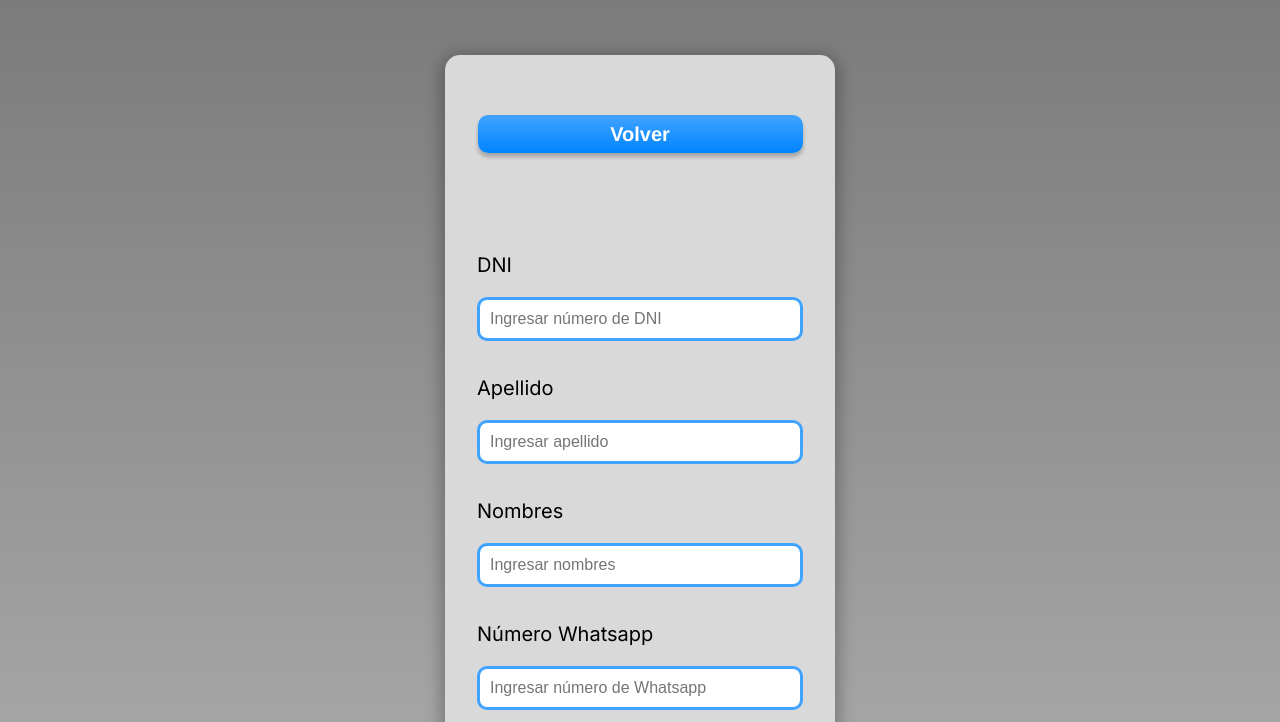
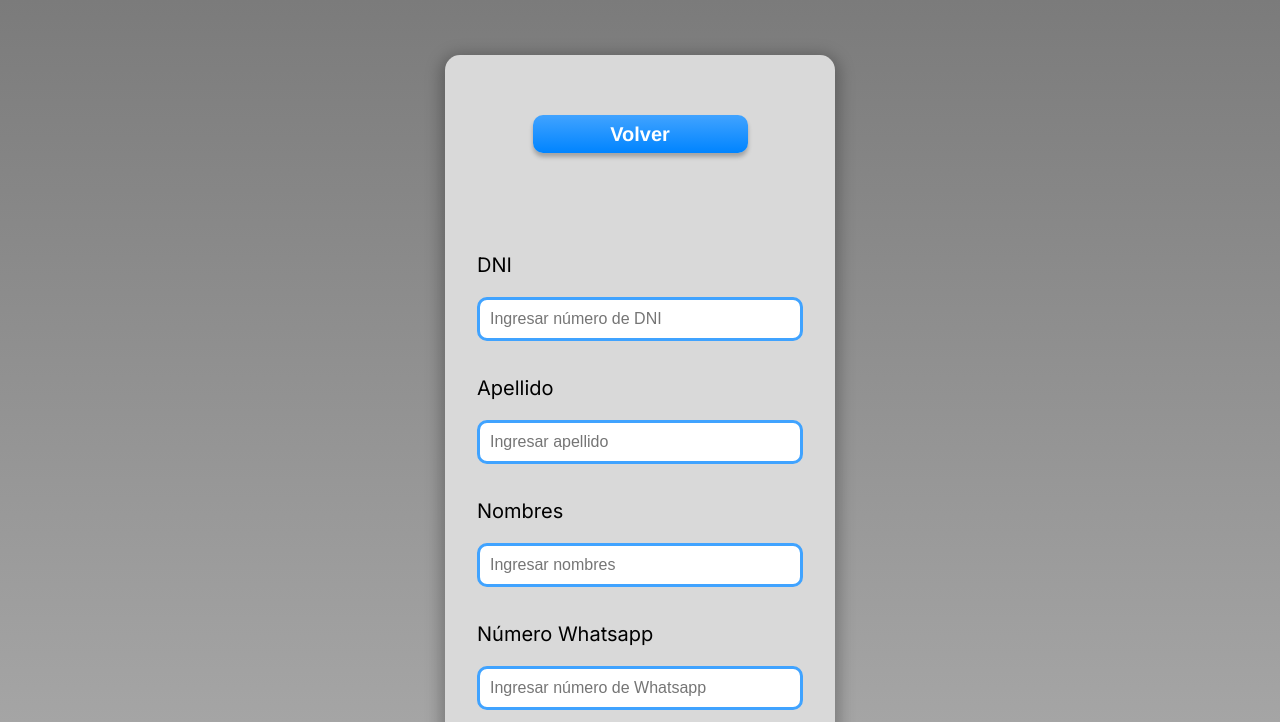
Before and after one commit to FrancoBujakiewicz/Geodata, a website built with Vite: page frontend/src/index.html in a window 1280 px wide. Both pictures are taken after a click on the button "Nuevo registro". Shown: the top 722 px of the page. Built offline with nearby package versions, Linux system fonts and the light colour scheme.

Commit message:
feat: Bloqueando botón de volver correctamente.

```diff
--- a/frontend/src/css/botones.css
+++ b/frontend/src/css/botones.css
@@ -23,7 +23,7 @@ button:disabled {
   transform: none !important;
 }
 
-#botonBuscar, #botonNuevoRegistro, #datosCiudadanoVolver, #edicionVolver, #botonInicioSesion {
+#botonBuscar, #botonNuevoRegistro, #botonVolver, #edicionVolver, #botonInicioSesion {
 
   background: linear-gradient(
     180deg,
--- a/frontend/src/index.html
+++ b/frontend/src/index.html
@@ -26,9 +26,7 @@
 
       <div id="mensajes"></div>
 
-     <div id="botonVolver" class="invisible">
-       <button id="datosCiudadanoVolver" onclick="DOM.navegacionNuevoRegistro()">Volver</button>
-     </div>
+       <button id="botonVolver" class="invisible" onclick="DOM.navegacionNuevoRegistro()">Volver</button>
 
      <div id="botonesEdicion" class="invisible">
        <button id="edicionVolver" onclick="DOM.navegacionEdicion()">Volver</button>
--- a/frontend/src/ts/DOM.ts
+++ b/frontend/src/ts/DOM.ts
@@ -225,7 +225,7 @@ export function navegacionNuevoRegistro() {
 
    mensajeFormulario.innerText = '';
    textoUbicacion.classList.remove('visible');
-   textoUbicacion.classList.remove('invisible');
+   textoUbicacion.classList.add('invisible');
    botonEliminar.innerText = 'Eliminar';
    botonEliminar.onclick = eliminarCiudadano;
    cancelar.onclick = navegacionEdicion;
```
Also changed, not shown: gas/index.html (+3 -5 lines), frontend/src/dist/index.html.
